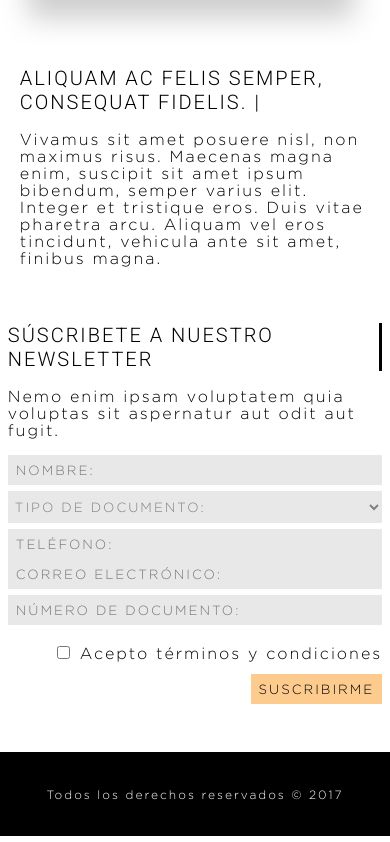
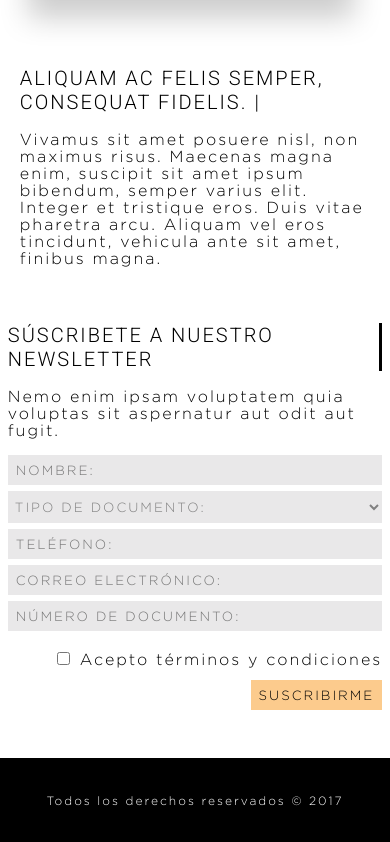
Before and after one commit to crishood/la-marca, a Next.js app: page / in a window 390 px wide. Shown: the part 1573-2415 px from the top of the page. Built offline with nearby package versions, Linux system fonts and the light colour scheme.

Commit message:
Fix dark scheme and form spacing

```diff
--- a/styles/components/Contact.scss
+++ b/styles/components/Contact.scss
@@ -15,7 +15,9 @@
     gap: 12px;
     padding-bottom: 24px;
     @media only screen and (max-width: 768px) {
-        display: block;
+        display: flex;
+        flex-direction: column;
+        gap: 6px;
       }
 }
 
--- a/styles/globals.scss
+++ b/styles/globals.scss
@@ -24,8 +24,8 @@ a {
     color-scheme: dark;
   }
   body {
-    color: white;
-    background: black;
+    color: black;
+    background: white;
   }
 }
 
```
